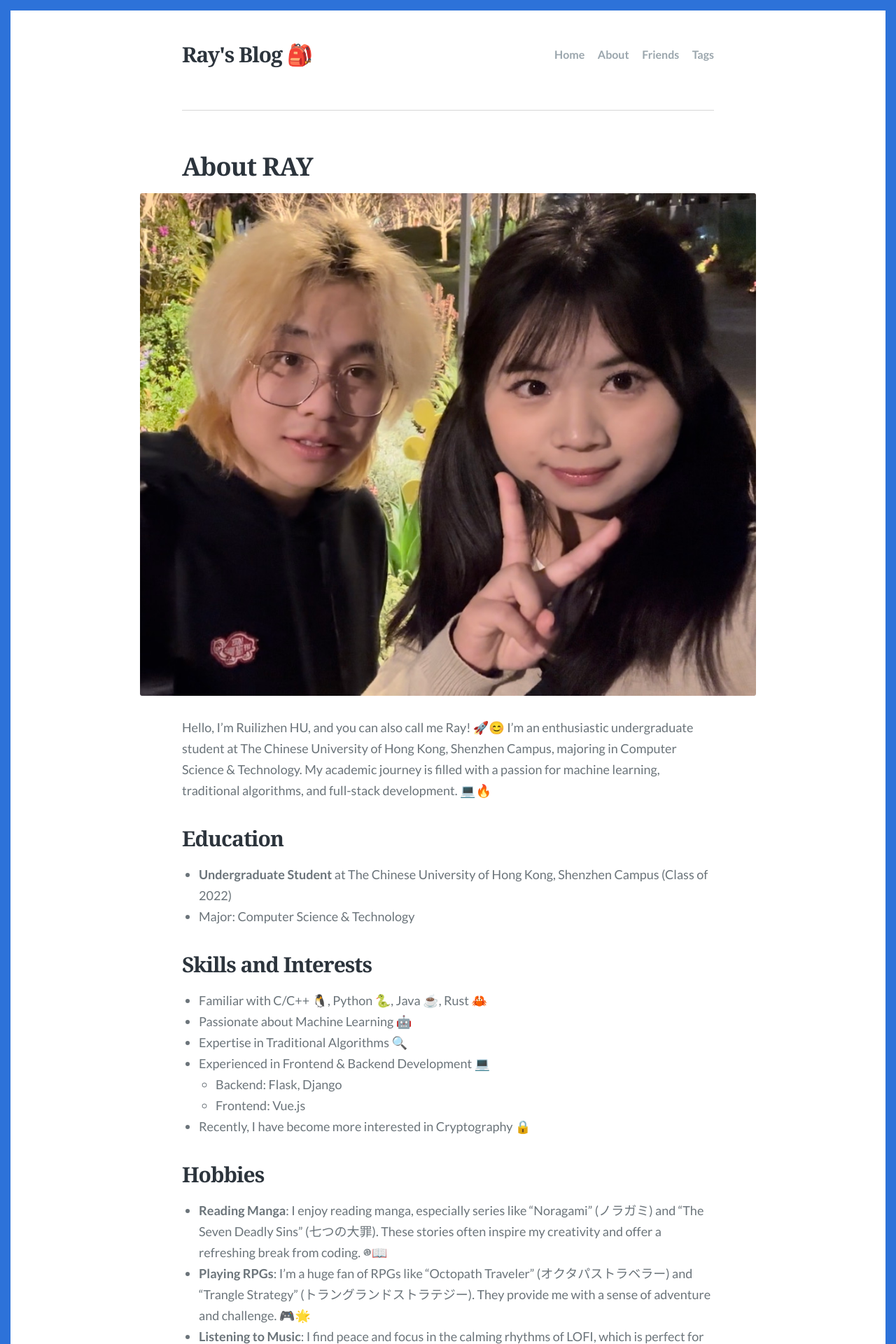
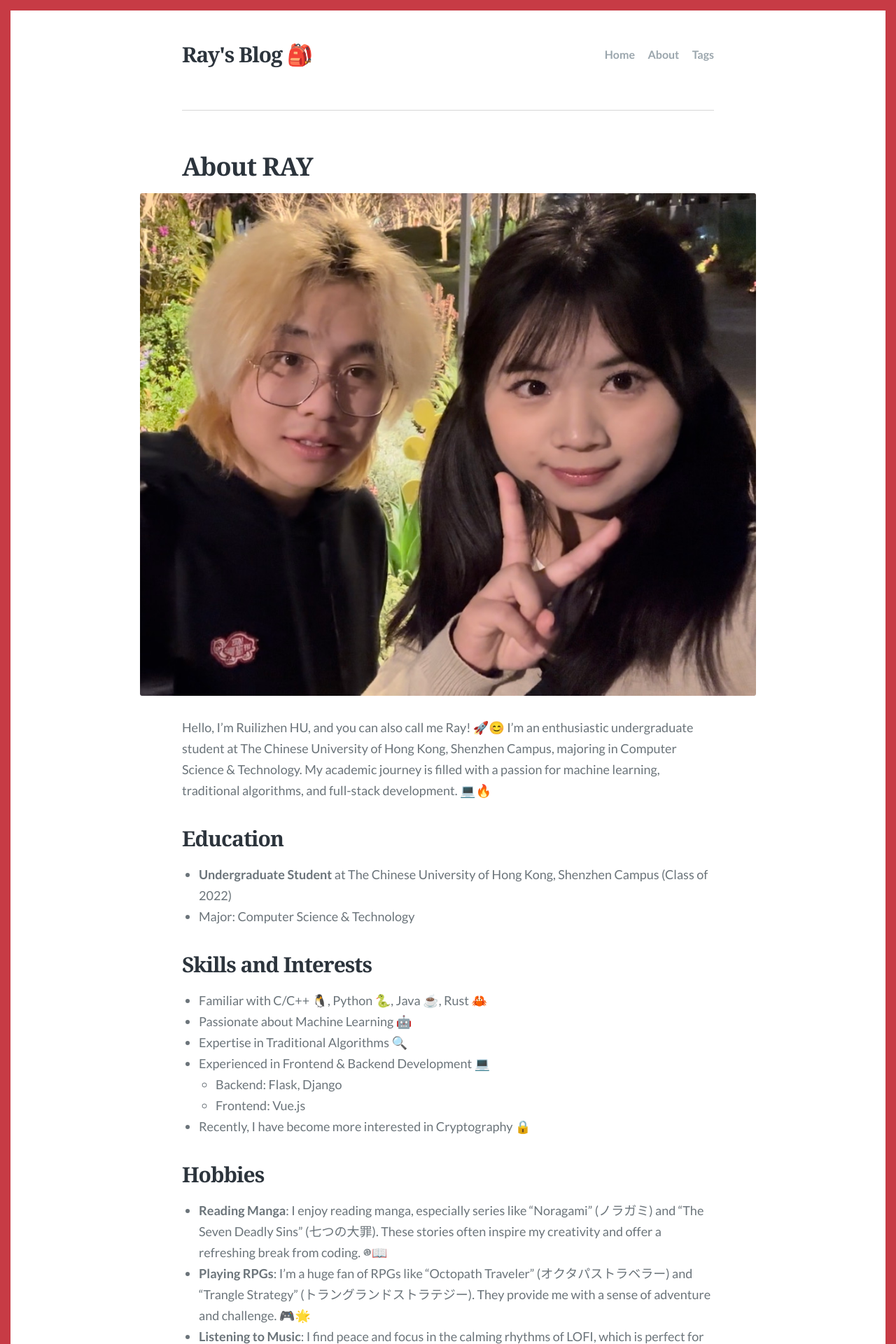
Before and after one commit to HuRuilizhen/HuRuilizhen.github.io, a Jekyll site: the page built from about.md, in a window 1280 px wide. Shown: the top 1920 px of the page at 70% size. Built offline with Jekyll 4.4.1, drawn with Linux system fonts in a browser that asks for light colours; some web fonts are replaced; some of the changed text lies outside the part shown.

Commit message:
[adjust]

```diff
--- a/_config.yml
+++ b/_config.yml
@@ -32,8 +32,6 @@ navigation:
     url: /
   - text: About
     url: /about
-  - text: Friends
-    url: /friend
   - text: Tags
     url: /tags
 
@@ -41,7 +39,7 @@ navigation:
 disqus: justgoodthemes
 
 # Colors
-accent_color: '#2d72d9'
+accent_color: '#C73B45'
 
 # Site footer
 footer:
```
Also changed, not shown: about.md (+7 -0 lines), friend.md (deleted, +0 -11 lines), images/friend.jpg (deleted).
